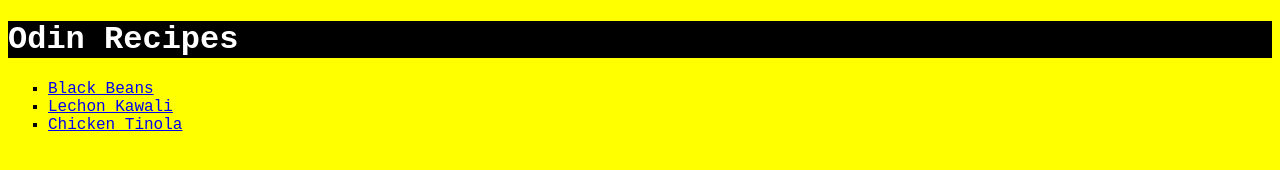
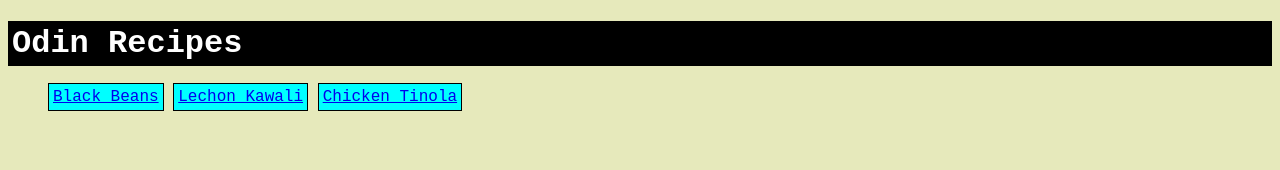
Before and after one commit to mdelro/odin-recipes, a plain HTML site: page index.html in a window 1280 px wide. Drawn offline with Linux system fonts and the light colour scheme.

Commit message:
added margins and padding in CSS

```diff
--- a/index.html
+++ b/index.html
@@ -9,9 +9,9 @@
 <body>
     <h1>Odin Recipes</h1>
     <ul>
-    <li><a href="../odin-recipes/recipes/black-beans.html">Black Beans</a></li>
-    <li><a href="../odin-recipes/recipes/lechon-kawali.html">Lechon Kawali</a></li>
-    <li><a href="../odin-recipes/recipes/chicken-tinola.html">Chicken Tinola</a></li>
+    <li class="nav" ><a href="../odin-recipes/recipes/black-beans.html">Black Beans</a></li>
+    <li class="nav" ><a href="../odin-recipes/recipes/lechon-kawali.html">Lechon Kawali</a></li>
+    <li class="nav" ><a href="../odin-recipes/recipes/chicken-tinola.html">Chicken Tinola</a></li>
     </ul>
 </body>
 </html>
--- a/style.css
+++ b/style.css
@@ -1,20 +1,35 @@
 body {
-    background-color: yellow;
+    background-color: rgb(230, 233, 187);
     font-family: 'Courier New', Courier, monospace;
 }
 h1 {
     background-color: black;
     color: white;
+    padding: 4px;
 }
 h2 {
     background-color: white;
+    padding: 4px;
 }
 ul li {
     list-style: square;
+    display: block;
+    margin-left: auto;
+    margin-right: auto;
+}
+li.nav {
+    background-color: aqua;
+    list-style: square;
+    display: inline;
+    border: 1px solid black;
+    padding: 4px;
 }
  img {
     height: 300px;
     width: auto;
+    margin-left: auto;
+    margin-right: auto;
+    display: block;
  }
 
 a:hover {
```
